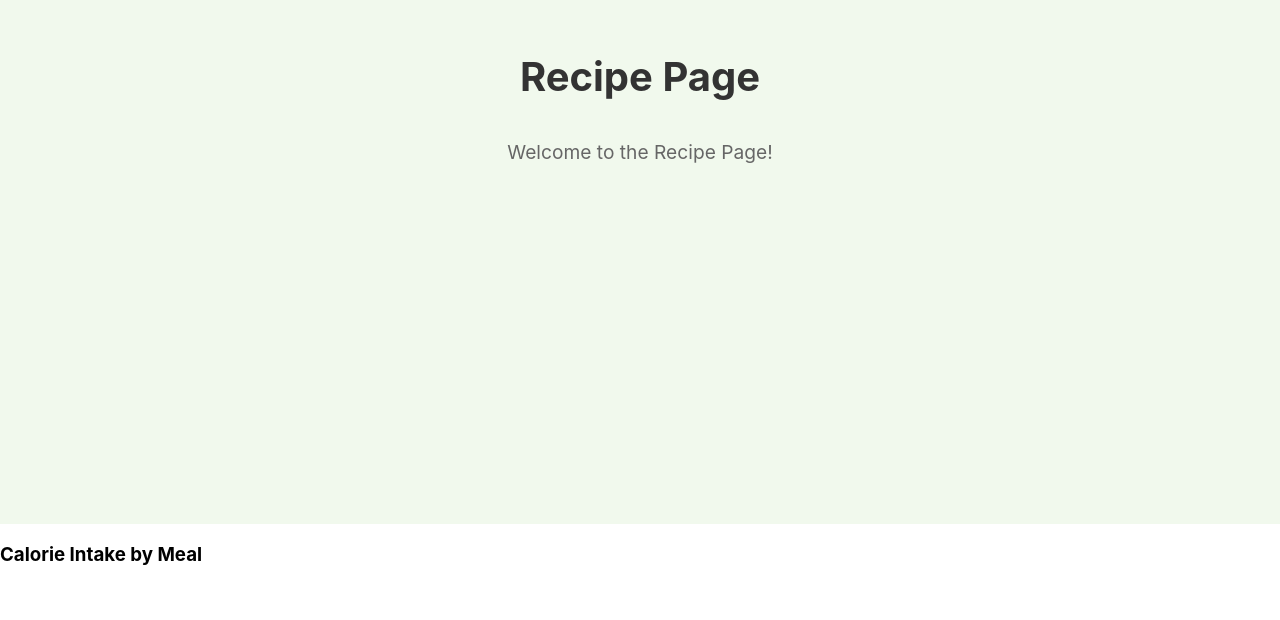
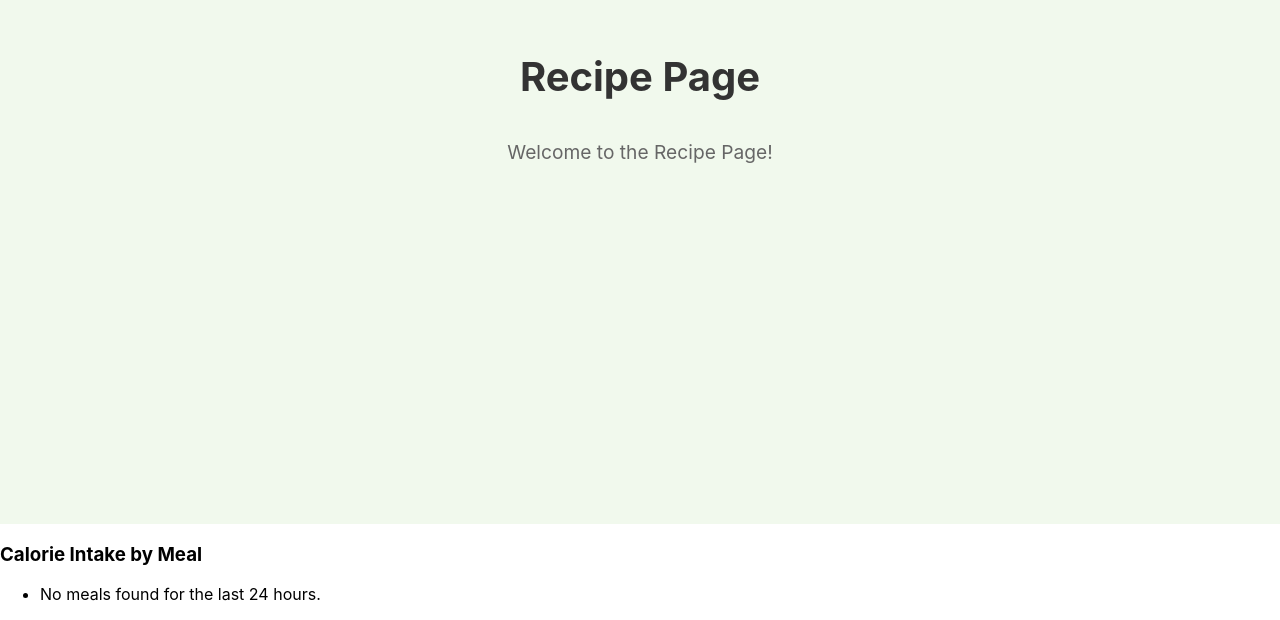
Before and after one commit to The-Feast-Finders/CS2340R_GreenPlate, a React (Create React App) app in the folder gp/: page /recipe in a window 1280 px wide. Shown: the part 414-1034 px from the top of the page. Before the commit the page ends 998 px from the top, so only its background shows below. Built offline with nearby package versions, Linux system fonts and the light colour scheme.

Commit message:
Added fetch meals array functionality

```diff
--- a/gp/src/components/PieGraph.jsx
+++ b/gp/src/components/PieGraph.jsx
@@ -36,12 +36,20 @@ const PieGraph = () => {
         }
     }, [user, db]);
 
-    // The rest of your component rendering the chart with mealData
-
     return (
         <div>
             <h3>Calorie Intake by Meal</h3>
-            {/* The chart will be rendered here using mealData */}
+            <ul>
+                {mealData.length > 0 ? (
+                    mealData.map((meal, index) => (
+                        <li key={index}>
+                            <strong>{meal.name}</strong>: {meal.calories} calories
+                        </li>
+                    ))
+                ) : (
+                    <li>No meals found for the last 24 hours.</li>
+                )}
+            </ul>
         </div>
     );
 };
```
